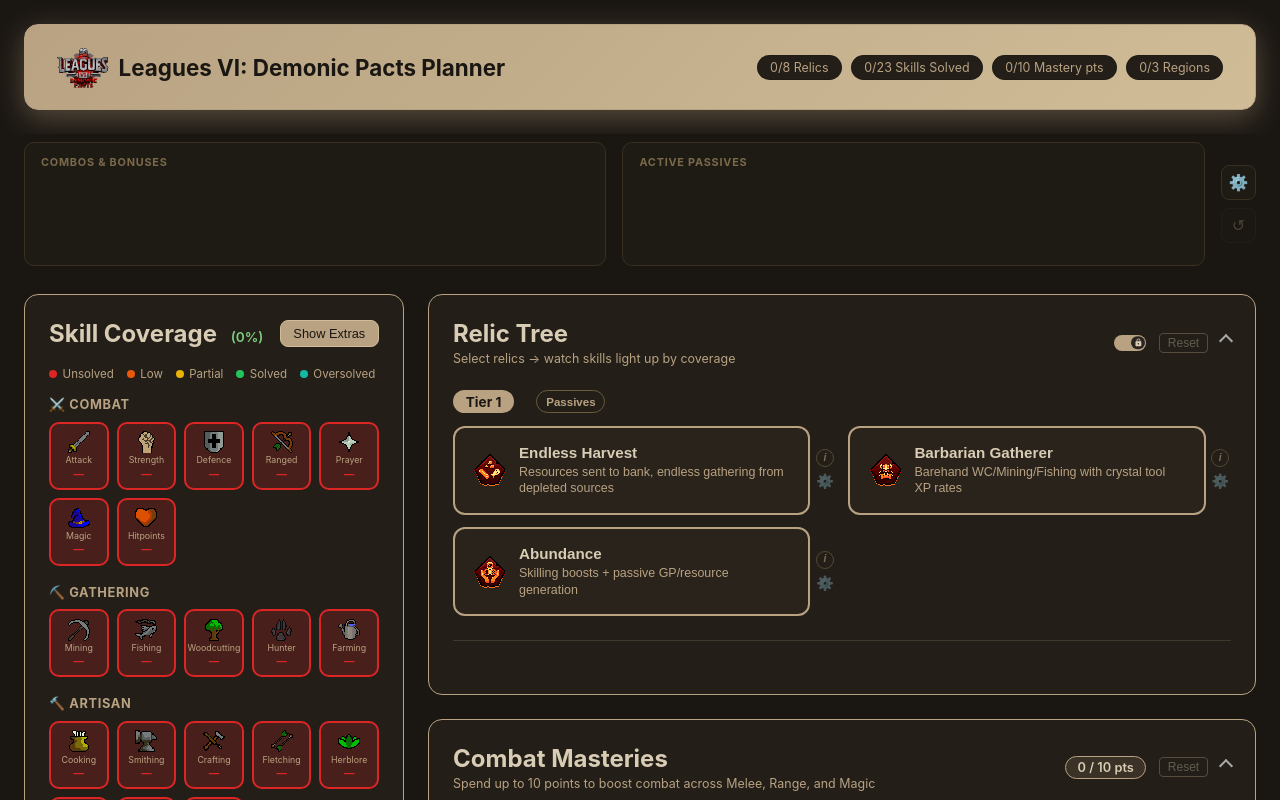
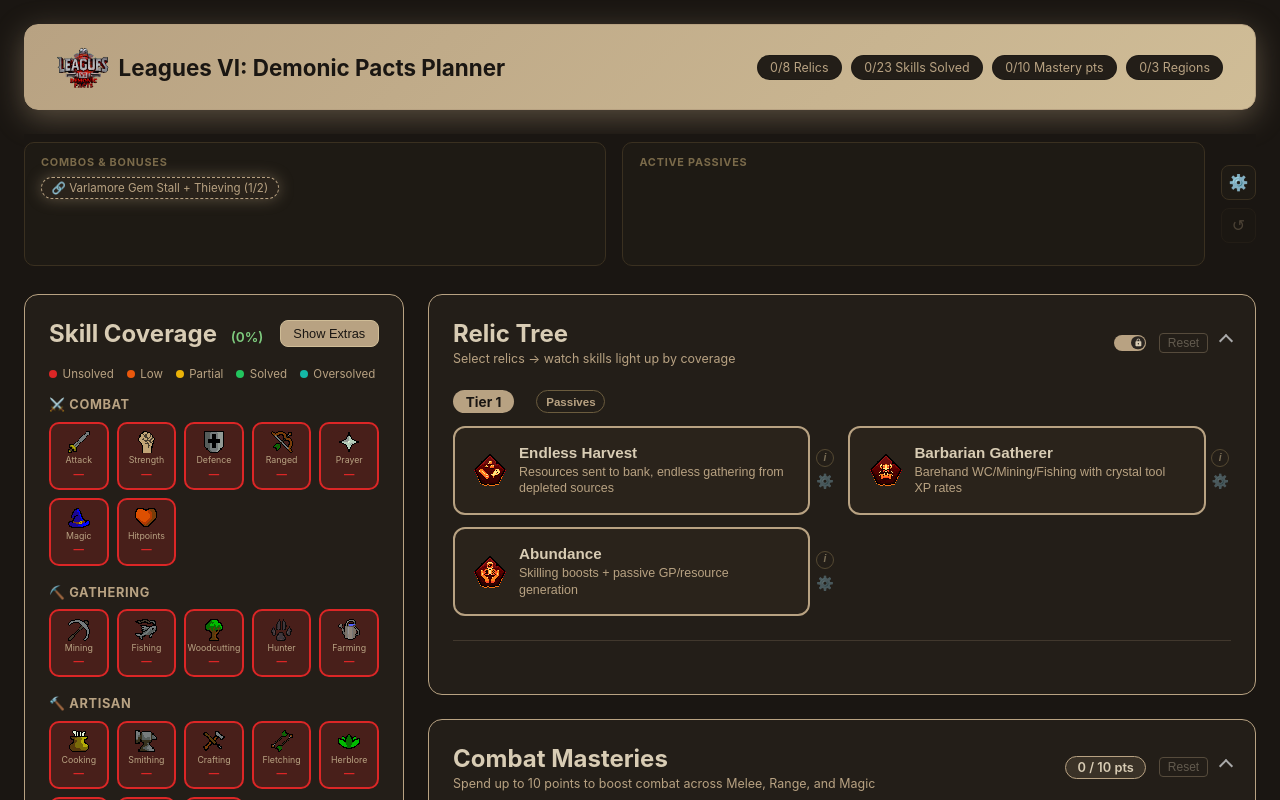
Before and after one commit to arthurCollard/Leagues_6_Planner, a React (Create React App) app: page / in a window 1280 px wide. Shown: the top 800 px of the page. Built offline with nearby package versions, Linux system fonts and the light colour scheme.

Commit message:
fix settings

```diff
--- a/src/App.css
+++ b/src/App.css
@@ -356,7 +356,7 @@
   margin-bottom: 1.8rem;
   padding-bottom: 1.5rem;
   border-bottom: 1px solid rgba(184, 162, 130, 0.2);
-  overflow: hidden;
+  overflow: visible;
   max-height: 1000px;
   opacity: 1;
   transition: max-height 0.4s ease, opacity 0.3s ease, margin-bottom 0.4s ease, padding-bottom 0.4s ease;
@@ -365,6 +365,7 @@
 .tier-block-locked {
   max-height: 0;
   opacity: 0;
+  overflow: hidden;
   margin-bottom: 0;
   padding-bottom: 0;
   border-bottom: none;
--- a/src/App.js
+++ b/src/App.js
@@ -14,6 +14,7 @@
 import MasteryTree from './components/MasteryTree';
 import RegionTree from './components/RegionTree';
 import GearPanel from './components/GearPanel';
+import { UNIVERSAL_REGIONS } from './data/regions';
 
 function useLocalStorage(key, defaultValue) {
   const [value, setValue] = useState(() => {
@@ -86,6 +87,7 @@
   const { skills, extras, activeCombos } = computeScores(selectedRelics, settings, relicWeights, reloadedRelic, selectedMasteries, selectedRegions, regionWeights);
 
   const selectedNames = Object.values(selectedRelics).filter(Boolean).map(r => r.name);
+  const activeRegionNames = [...UNIVERSAL_REGIONS.map(r => r.name), ...selectedRegions];
 
   const pendingCombos = COMBO_BONUSES
     .filter(c => !activeCombos.includes(c))
@@ -115,12 +117,12 @@
       ];
       const matched = [
         ...(c.relics || []).filter(r => r && selectedNames.includes(r)),
-        ...(c.regions || []).filter(r => selectedRegions.includes(r)),
+        ...(c.regions || []).filter(r => activeRegionNames.includes(r)),
         ...extraMatched,
       ].length;
       const missing = [
         ...(c.relics || []).filter(r => r && !selectedNames.includes(r)),
-        ...(c.regions || []).filter(r => !selectedRegions.includes(r)).map(r => `Region: ${r}`),
+        ...(c.regions || []).filter(r => !activeRegionNames.includes(r)).map(r => `Region: ${r}`),
         ...extraMissing,
       ];
       return { ...c, matched, missing, total: allConditions.length };
--- a/src/components/RegionTree.jsx
+++ b/src/components/RegionTree.jsx
@@ -111,8 +111,8 @@
   );
 }
 
-function RegionCard({ region, selected, disabled, onClick, weights, onWeightsChange, tooltip, onShowTooltip, onHideTooltip }) {
-  const [showSettings, setShowSettings] = useState(false);
+function RegionCard({ region, selected, disabled, onClick, weights, onWeightsChange, onShowTooltip, onHideTooltip, openSettings, onOpenSettings }) {
+  const showSettings = openSettings === region.name;
   const wrapperRef = useRef(null);
   const hasCustomWeights = Object.keys(weights).length > 0;
   const drops = DROPS_BY_REGION[region.name];
@@ -149,14 +149,14 @@
             region={region}
             weights={weights}
             onChange={onWeightsChange}
-            onClose={() => setShowSettings(false)}
+            onClose={() => onOpenSettings(null)}
           />
         )}
       </div>
 
       <button
         className={`relic-cog ${hasCustomWeights ? 'cog-active' : ''}`}
-        onClick={e => { e.stopPropagation(); setShowSettings(s => !s); }}
+        onClick={e => { e.stopPropagation(); onOpenSettings(showSettings ? null : region.name); }}
         title="Adjust region weights"
       >
         ⚙️
@@ -168,6 +168,7 @@
 export default function RegionTree({ selectedRegions, onSelectRegion, onReset, regionWeights, onRegionWeightsChange }) {
   const [isOpen, setIsOpen] = useState(true);
   const [activeTooltip, setActiveTooltip] = useState(null); // { name, pos }
+  const [openSettings, setOpenSettings] = useState(null);
   const hideTimer = useRef(null);
   const selectedCount = selectedRegions.length;
 
@@ -219,6 +220,8 @@
                 onWeightsChange={w => onRegionWeightsChange(region.name, w)}
                 onShowTooltip={handleShowTooltip}
                 onHideTooltip={handleHideTooltip}
+                openSettings={openSettings}
+                onOpenSettings={setOpenSettings}
               />
             ))}
           </div>
@@ -244,6 +247,8 @@
                   onWeightsChange={w => onRegionWeightsChange(region.name, w)}
                   onShowTooltip={handleShowTooltip}
                   onHideTooltip={handleHideTooltip}
+                  openSettings={openSettings}
+                  onOpenSettings={setOpenSettings}
                 />
               );
             })}
--- a/src/components/RelicTree.jsx
+++ b/src/components/RelicTree.jsx
@@ -248,8 +248,8 @@
   );
 }
 
-function RelicButton({ relic, selected, onSelect, weights, onWeightsChange, selectedRelics, reloadedRelic, onSelectReloadedRelic, locked }) {
-  const [showSettings, setShowSettings] = useState(false);
+function RelicButton({ relic, selected, onSelect, weights, onWeightsChange, selectedRelics, reloadedRelic, onSelectReloadedRelic, locked, openSettings, onOpenSettings }) {
+  const showSettings = openSettings === relic.name;
   const hasCustomWeights = Object.keys(weights).length > 0;
   const isReloaded = relic.special === 'reloaded';
 
@@ -282,7 +282,7 @@
         <RelicDescButton relic={relic} />
         <button
           className={`relic-cog ${hasCustomWeights ? 'cog-active' : ''}`}
-          onClick={e => { e.stopPropagation(); setShowSettings(s => !s); }}
+          onClick={e => { e.stopPropagation(); onOpenSettings(showSettings ? null : relic.name); }}
           title="Adjust relic weights"
         >
           ⚙️
@@ -294,7 +294,7 @@
           relic={relic}
           weights={weights}
           onChange={onWeightsChange}
-          onClose={() => setShowSettings(false)}
+          onClose={() => onOpenSettings(null)}
         />
       )}
     </div>
@@ -365,6 +365,7 @@
   const [isOpen, setIsOpen] = useState(true);
   const [tierLock, setTierLock] = useState(true);
   const [showConfirm, setShowConfirm] = useState(false);
+  const [openSettings, setOpenSettings] = useState(null);
 
   const hasSelections = Object.keys(selectedRelics).length > 0 || reloadedRelic != null;
 
@@ -446,6 +447,8 @@
                     reloadedRelic={reloadedRelic}
                     onSelectReloadedRelic={onSelectReloadedRelic}
                     locked={locked}
+                    openSettings={openSettings}
+                    onOpenSettings={setOpenSettings}
                   />
                 ))}
               </div>
--- a/src/data/combos.js
+++ b/src/data/combos.js
@@ -27,4 +27,20 @@
     thresholds: {},
     label: 'Wintertodt + Endless Harvest',
   },
+    {
+    relics: ['Larcenist'],
+    regions: ['Varlamore'],
+    requiredExtras: [],
+    bonuses: { crafting: 1 },
+    thresholds: {},
+    label: 'Varlamore Gem Stall + Thieving',
+  },
+  {
+    relics: ['Larcenist'],
+    regions: ['Tirannwn'],
+    requiredExtras: [],
+    bonuses: { crafting: 1, smithing: 1 },
+    thresholds: {},
+    label: 'Prif Elves + Thieving',
+  },
 ];
--- a/src/logic/computeScores.js
+++ b/src/logic/computeScores.js
@@ -92,7 +92,7 @@
   const selectedNames = relicsToScore.map(r => r.name);
 
   COMBO_BONUSES.forEach(combo => {
-    if (comboMatches(combo, selectedNames, selectedRegions, extraScores)) {
+    if (comboMatches(combo, selectedNames, activeRegionNames, extraScores)) {
       Object.entries(combo.bonuses || {}).forEach(([id, val]) => {
         skillScores[id] = (skillScores[id] || 0) + val;
       });
@@ -141,7 +141,7 @@
       })
     ),
     activeCombos: COMBO_BONUSES.filter(c =>
-      comboMatches(c, selectedNames, selectedRegions, extraScores)
+      comboMatches(c, selectedNames, activeRegionNames, extraScores)
     ),
   };
 }
```
